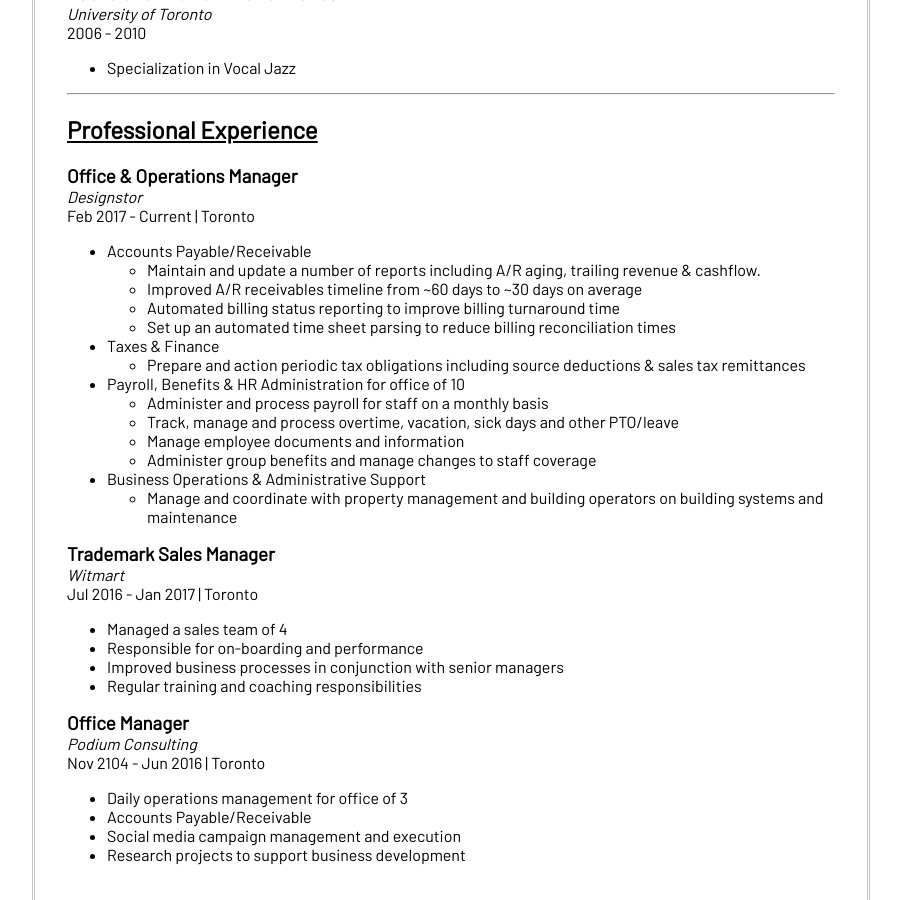
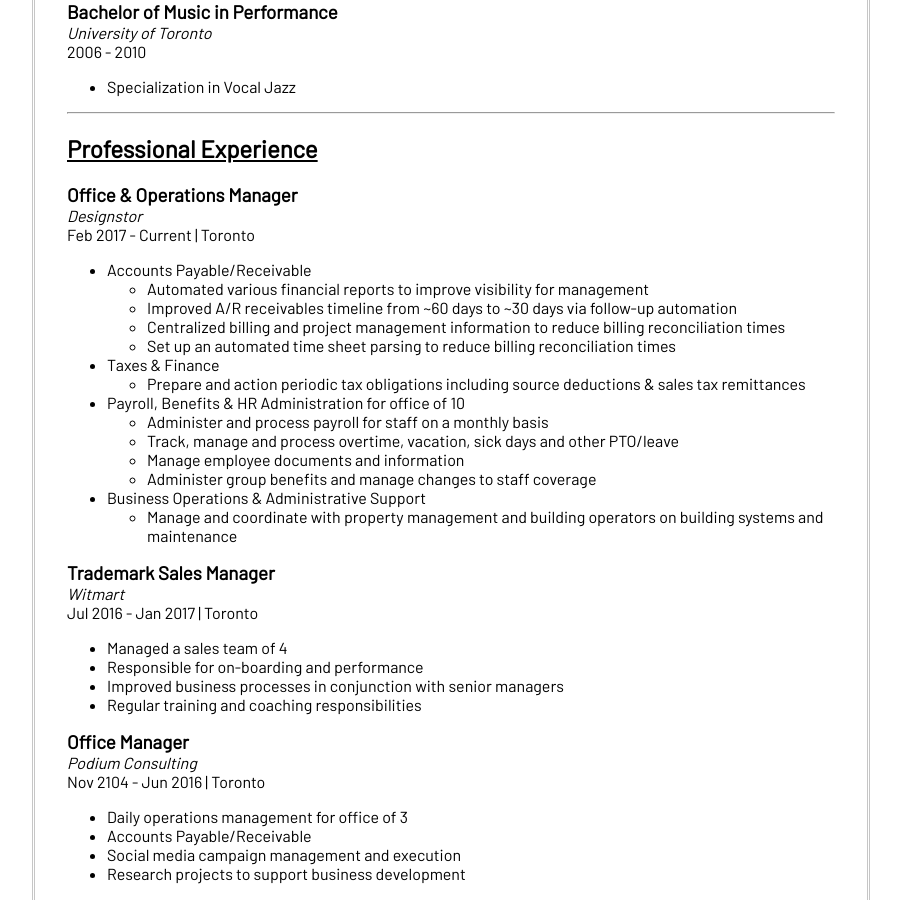
Before and after one commit to crespire/crespire, a Jekyll site: the page built from resume.md, in a window 1280 px wide and 900 px high, scrolled down 2116 px. Shown: the whole window, without its empty margins (189-1090 px from the left). Built offline with Jekyll 4.4.1, drawn with Linux system fonts in a browser that asks for light colours; our own code applies the rules of GitHub Pages for plain Markdown files; some of the changed text lies outside the part shown.

Commit message:
fix: update resume

```diff
--- a/resume.md
+++ b/resume.md
@@ -43,6 +43,7 @@ _React, react router, Tailwind, webpack, npm, git, vercel_
 * Tracks a user's cart items and checkout information
 * Employs a multi-step checkout flow with custom form hook for input validation
 * Styled with Tailwind
+* Deployed via vercel
 
 ### Chess
 _Ruby, RSpec, git_
@@ -106,9 +107,9 @@ _University of Toronto_
 _Designstor_
 Feb 2017 - Current | Toronto
 * Accounts Payable/Receivable
-  * Maintain and update a number of reports including A/R aging, trailing revenue & cashflow.
-  * Improved A/R receivables timeline from ~60 days to ~30 days on average
-  * Automated billing status reporting to improve billing turnaround time
+  * Automated various financial reports to improve visibility for management
+  * Improved A/R receivables timeline from ~60 days to ~30 days via follow-up automation
+  * Centralized billing and project management information to reduce billing reconciliation times
   * Set up an automated time sheet parsing to reduce billing reconciliation times
 * Taxes & Finance
   * Prepare and action periodic tax obligations including source deductions & sales tax remittances
```
Also changed, not shown: other parts of resume.md (+2 -2 lines).
